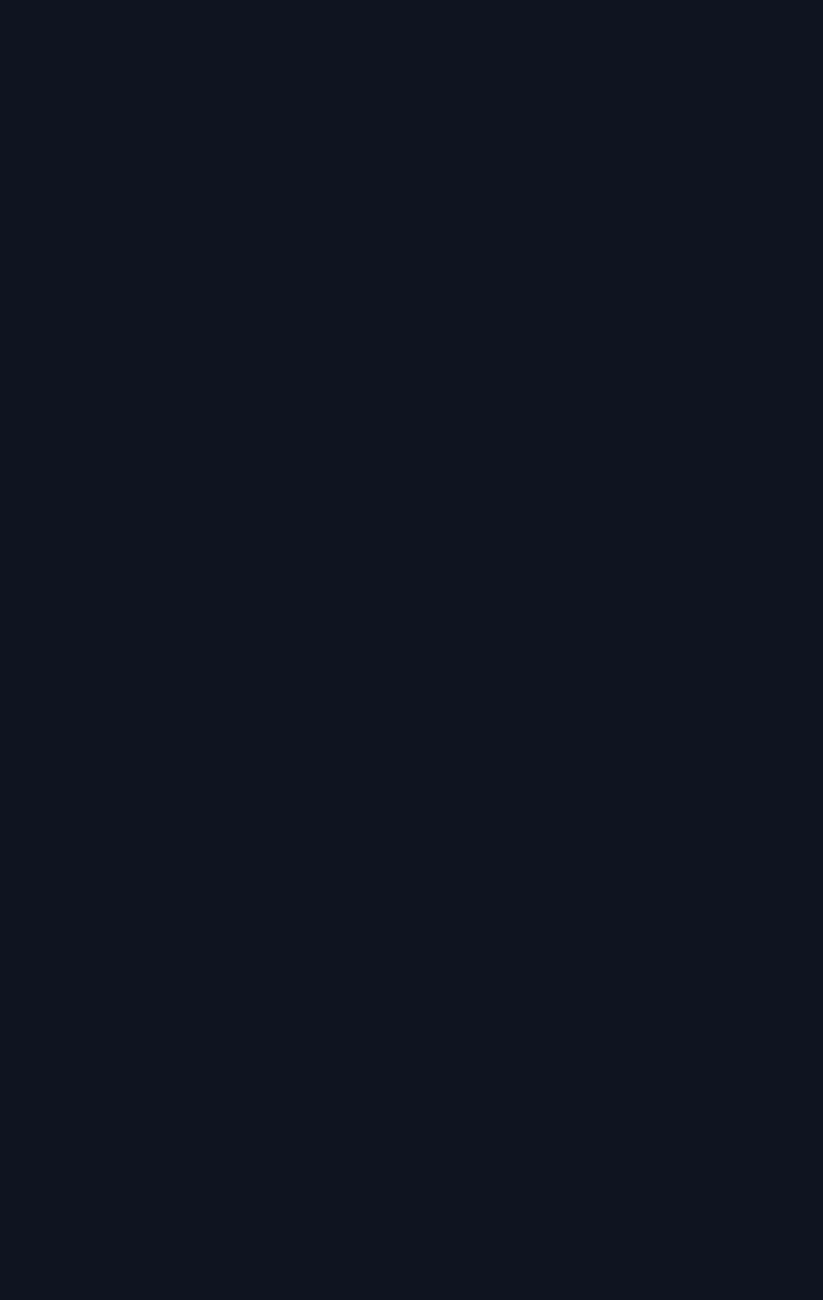
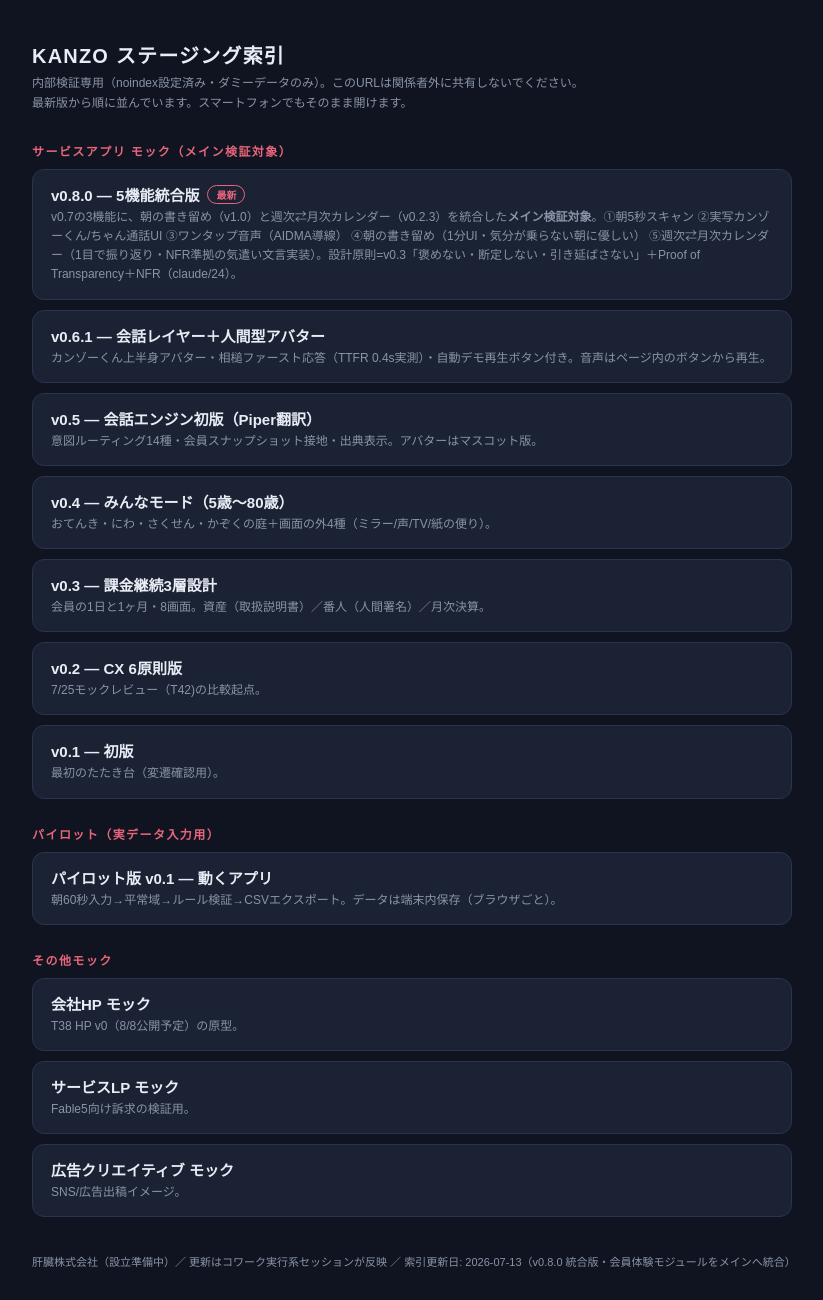
Before and after one commit to kanzo-inc/kz-staging, a plain HTML site: page index.html in a window 1280 px wide. Shown: the whole page, without its empty margins (228-1051 px from the left). Before the commit the page ends 800 px from the top, so only its background shows below. Drawn offline with Linux system fonts and the light colour scheme.

Commit message:
Add files via upload

```diff
--- a/index.html
+++ b/index.html
@@ -10,8 +10,47 @@
 <meta name="theme-color" content="#1F3864">
 
 <meta name="robots" content="noindex, nofollow, noarchive">
-<title>&nbsp;</title>
-<style>body{background:#0f1420}</style>
+<meta name="viewport" content="width=device-width, initial-scale=1.0">
+<title>KANZO ステージング索引</title>
+<style>
+  :root{--bg:#0f1420;--card:#1a2233;--tx:#e8ecf4;--sub:#8a94a8;--ac:#e8657a;--line:#2a3450}
+  *{margin:0;padding:0;box-sizing:border-box}
+  body{background:var(--bg);color:var(--tx);font-family:"Hiragino Sans","Noto Sans JP",sans-serif;padding:40px 20px;min-height:100vh}
+  .wrap{max-width:760px;margin:0 auto}
+  h1{font-size:20px;letter-spacing:.06em;margin-bottom:4px}
+  .note{color:var(--sub);font-size:12px;margin-bottom:28px;line-height:1.7}
+  .sec{color:var(--ac);font-size:12px;font-weight:700;letter-spacing:.12em;margin:26px 0 10px}
+  a.card{display:block;background:var(--card);border:1px solid var(--line);border-radius:12px;padding:14px 18px;margin-bottom:10px;text-decoration:none;color:var(--tx);transition:border-color .15s}
+  a.card:hover{border-color:var(--ac)}
+  .t{font-size:15px;font-weight:600}
+  .d{color:var(--sub);font-size:12px;margin-top:3px;line-height:1.6}
+  .tag{display:inline-block;font-size:10px;color:var(--ac);border:1px solid var(--ac);border-radius:20px;padding:1px 8px;margin-left:8px;vertical-align:2px}
+  footer{color:var(--sub);font-size:11px;margin-top:36px;line-height:1.8}
+</style>
 </head>
-<body></body>
+<body>
+<div class="wrap">
+  <h1>KANZO ステージング索引</h1>
+  <p class="note">内部検証専用（noindex設定済み・ダミーデータのみ）。このURLは関係者外に共有しないでください。<br>最新版から順に並んでいます。スマートフォンでもそのまま開けます。</p>
+
+  <div class="sec">サービスアプリ モック（メイン検証対象）</div>
+  <a class="card" href="app-v07.html"><span class="t">v0.8.0 — 5機能統合版<span class="tag">最新</span></span><div class="d">v0.7の3機能に、朝の書き留め（v1.0）と週次⇄月次カレンダー（v0.2.3）を統合した<b>メイン検証対象</b>。①朝5秒スキャン ②実写カンゾーくん/ちゃん通話UI ③ワンタップ音声（AIDMA導線） ④朝の書き留め（1分UI・気分が乗らない朝に優しい） ⑤週次⇄月次カレンダー（1目で振り返り・NFR準拠の気遣い文言実装）。設計原則=v0.3「褒めない・断定しない・引き延ばさない」＋Proof of Transparency＋NFR（claude/24）。</div></a>
+  <a class="card" href="app-v061.html"><span class="t">v0.6.1 — 会話レイヤー＋人間型アバター</span><div class="d">カンゾーくん上半身アバター・相槌ファースト応答（TTFR 0.4s実測）・自動デモ再生ボタン付き。音声はページ内のボタンから再生。</div></a>
+  <a class="card" href="app-v05.html"><span class="t">v0.5 — 会話エンジン初版（Piper翻訳）</span><div class="d">意図ルーティング14種・会員スナップショット接地・出典表示。アバターはマスコット版。</div></a>
+  <a class="card" href="app-v04.html"><span class="t">v0.4 — みんなモード（5歳〜80歳）</span><div class="d">おてんき・にわ・さくせん・かぞくの庭＋画面の外4種（ミラー/声/TV/紙の便り）。</div></a>
+  <a class="card" href="app-v03.html"><span class="t">v0.3 — 課金継続3層設計</span><div class="d">会員の1日と1ヶ月・8画面。資産（取扱説明書）／番人（人間署名）／月次決算。</div></a>
+  <a class="card" href="app-v02.html"><span class="t">v0.2 — CX 6原則版</span><div class="d">7/25モックレビュー（T42)の比較起点。</div></a>
+  <a class="card" href="app-v01.html"><span class="t">v0.1 — 初版</span><div class="d">最初のたたき台（変遷確認用）。</div></a>
+
+  <div class="sec">パイロット（実データ入力用）</div>
+  <a class="card" href="pilot.html"><span class="t">パイロット版 v0.1 — 動くアプリ</span><div class="d">朝60秒入力→平常域→ルール検証→CSVエクスポート。データは端末内保存（ブラウザごと）。</div></a>
+
+  <div class="sec">その他モック</div>
+  <a class="card" href="hp.html"><span class="t">会社HP モック</span><div class="d">T38 HP v0（8/8公開予定）の原型。</div></a>
+  <a class="card" href="lp.html"><span class="t">サービスLP モック</span><div class="d">Fable5向け訴求の検証用。</div></a>
+  <a class="card" href="ad.html"><span class="t">広告クリエイティブ モック</span><div class="d">SNS/広告出稿イメージ。</div></a>
+
+  <footer>肝臓株式会社（設立準備中）／ 更新はコワーク実行系セッションが反映 ／ 索引更新日: 2026-07-13（v0.8.0 統合版・会員体験モジュールをメインへ統合）</footer>
+</div>
+</body>
 </html>
```
